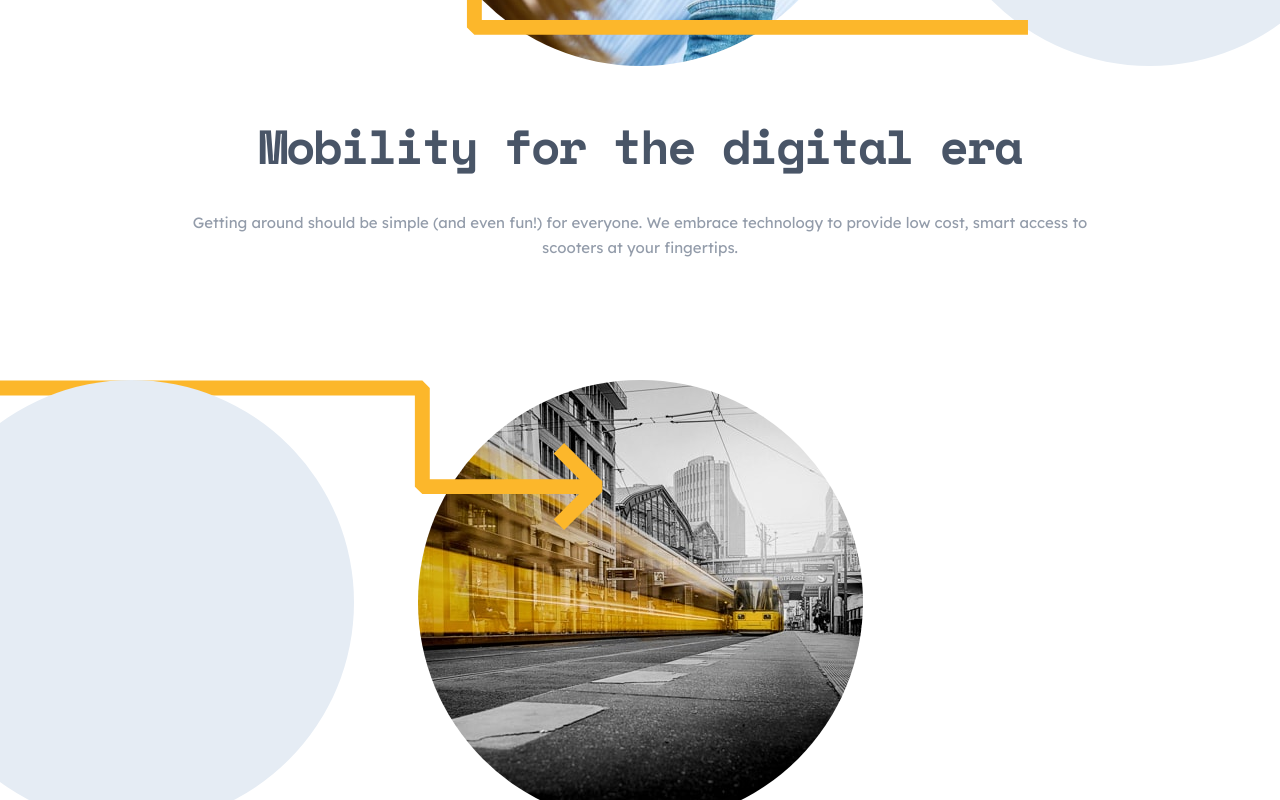
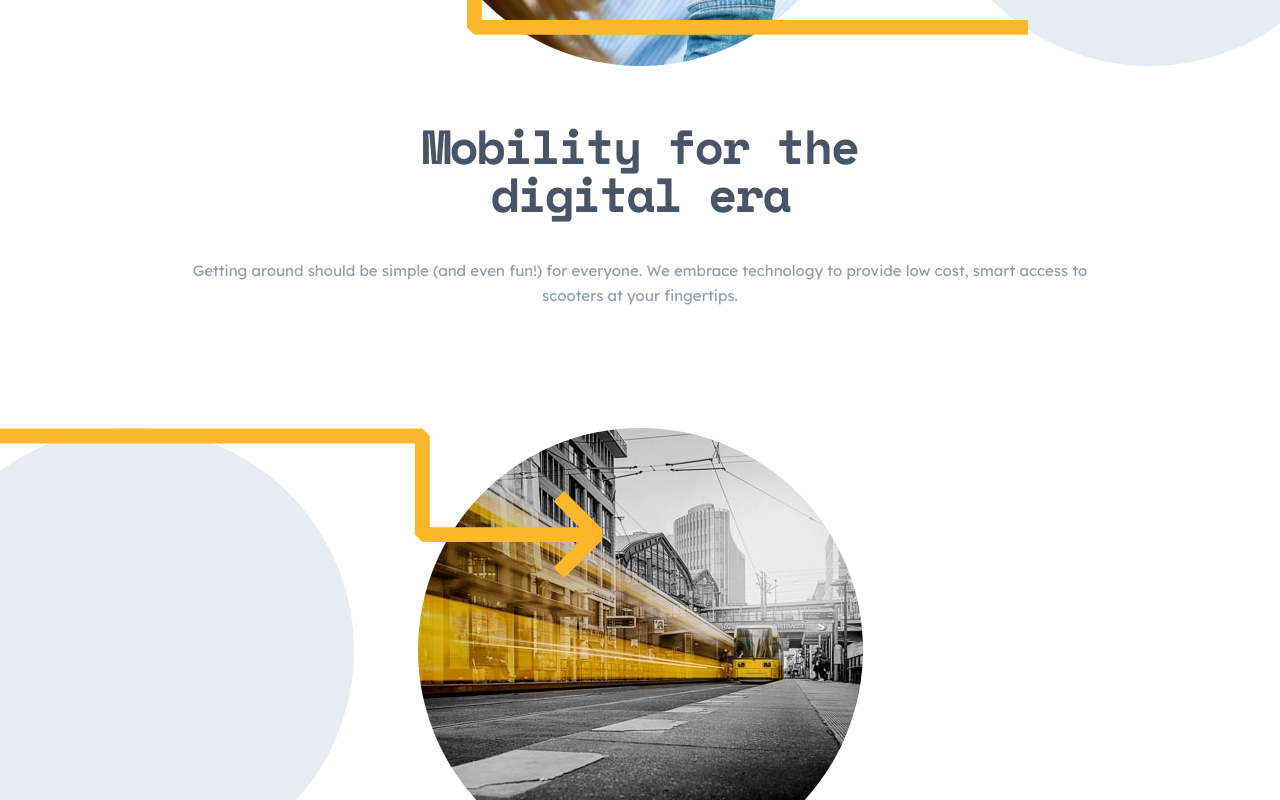
Before and after one commit to stephjoseph/scoot-website, a React (Vite) app: page /about in a window 1280 px wide. Shown: the part 820-1620 px from the top of the page. Built offline with nearby package versions, Linux system fonts and the light colour scheme.

Commit message:
Update Features.tsx

```diff
--- a/src/components/about/main/Features.tsx
+++ b/src/components/about/main/Features.tsx
@@ -23,7 +23,7 @@ const Features = () => {
           </div>
         </div>
         <div className='flex flex-col items-center gap-8 tablet:gap-10'>
-          <h2 className='font-h2 tablet:font-h2 text-[2rem] leading-[2rem] tracking-[-1.43px] text-dark-navy'>
+          <h2 className='font-h2 tablet:font-h2 text-[2rem] leading-[2rem] tracking-[-1.43px] text-dark-navy tablet:max-w-[28.563rem]'>
             Mobility for the digital era
           </h2>
           <p className='font-body text-dim-grey'>
@@ -38,7 +38,7 @@ const Features = () => {
           <div>
             <img className='rounded-full' src={betterLivingImg} alt='' />
           </div>
-          <div className='absolute top-0 right-0 w-[45.938rem] tablet:-left-[550px]'>
+          <div className='absolute top-0 right-0 z-10 w-[45.938rem] tablet:-left-[550px]'>
             <img className='absolute' src={rightDownwardArrow} alt='' />
           </div>
           <div className='absolute top-0 -left-[509px] hidden tablet:block'>
@@ -46,7 +46,7 @@ const Features = () => {
           </div>
         </div>
         <div className='flex flex-col items-center gap-8 tablet:gap-10'>
-          <h2 className='font-h2 tablet:font-h2 text-[2rem] leading-[2rem] tracking-[-1.43px] text-dark-navy'>
+          <h2 className='font-h2 tablet:font-h2 text-[2rem] leading-[2rem] tracking-[-1.43px] text-dark-navy tablet:max-w-[28.563rem]'>
             Better urban <br className='hidden tablet:inline' /> living
           </h2>
           <p className='font-body text-dim-grey'>
```
